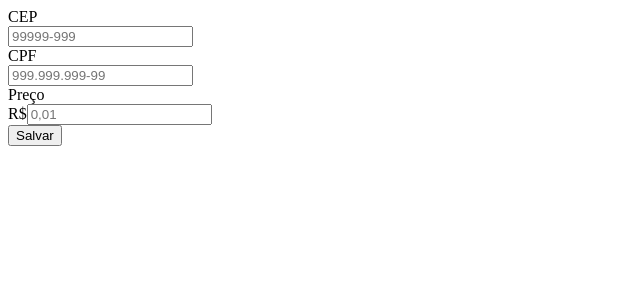
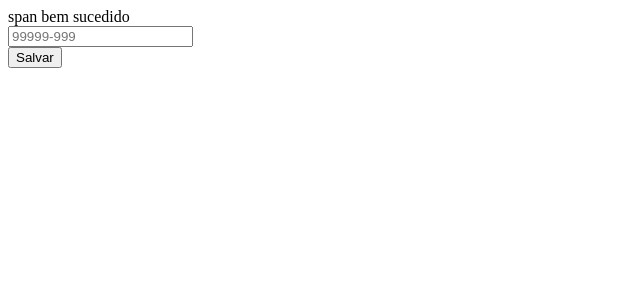
Before and after one commit to pedrobuzzJS/criador-de-web-services, a React (Create React App) app in the folder frontend/: page / in a window 1280 px wide. Shown: the top 300 px of the page, without its empty margins (0-640 px from the left). Built offline with nearby package versions, Linux system fonts and the light colour scheme.

Commit message:
adicionando novos tipos de input

```diff
--- a/frontend/package.json
+++ b/frontend/package.json
@@ -8,6 +8,7 @@
     "@testing-library/react": "^13.3.0",
     "@testing-library/user-event": "^13.5.0",
     "axios": "^0.27.2",
+    "moment": "^2.29.3",
     "react": "^18.2.0",
     "react-dom": "^18.2.0",
     "react-hook-form": "^7.33.1",
@@ -15,6 +16,7 @@
     "react-modal": "^3.15.1",
     "react-query": "^3.39.1",
     "react-scripts": "5.0.1",
+    "react-simple-snackbar": "^1.1.11",
     "styled-components": "^5.3.5",
     "typescript": "^4.7.4",
     "web-vitals": "^2.1.4",
@@ -48,6 +50,7 @@
   "devDependencies": {
     "@types/axios": "^0.14.0",
     "@types/jest": "^28.1.4",
+    "@types/moment": "^2.13.0",
     "@types/node": "^18.0.1",
     "@types/react": "^18.0.14",
     "@types/react-dom": "^18.0.5",
--- a/frontend/src/App.tsx
+++ b/frontend/src/App.tsx
@@ -22,29 +22,13 @@ const App: React.FC = () => {
 
   return (
     <div>
-      <span>CEP</span>
+      {/* <span>Senha</span> */}
       <Input
-        name="cep"
-        mask="cep"
+        spanText="span bem sucedido"
+        name="Teste"
+        type="text"
         onChange={handleChange}
         placeholder="99999-999"
-      />
-
-      <span>CPF</span>
-      <Input
-        name="cpf"
-        mask="cpf"
-        onChange={handleChange}
-        placeholder="999.999.999-99"
-      />
-
-      <span>Preço</span>
-      <Input
-        name="price"
-        mask="currency"
-        prefix="R$"
-        placeholder="0,01"
-        onChange={handleChange}
       />
 
       <button className="button" onClick={() => console.log(usuario)}>
--- a/frontend/src/components/Inputs/InputDefault/index.tsx
+++ b/frontend/src/components/Inputs/InputDefault/index.tsx
@@ -1,29 +1,36 @@
 import React, { InputHTMLAttributes, useCallback } from "react";
-import { currency, cep, cpf } from "../Masks/Masks";
+import { currency, cep, cpf, nullMask } from "../Masks/Masks";
 
 interface InputProps extends InputHTMLAttributes<HTMLInputElement> {
-    mask: "cpf" | "currency" | "cep";
+    type: "text" | "email" | "password" | "button" | "color" | "file";
+    mask?: "cpf" | "currency" | "cep";
     prefix?: string;
+    spanText?: string;
 }
 
-const Input: React.FC<InputProps> = ({ mask, prefix, ...props }) => {
+const Input: React.FC<InputProps> = ({ mask, prefix, spanText, ...props }) => {
     const handleKeyUp = useCallback(
         (e: React.FormEvent<HTMLInputElement>) => {
             if (mask === "cep") {
                 cep(e);
-              }
-              if (mask === "currency") {
+            }
+            if (mask === "currency") {
                 currency(e);
-              }
-              if (mask === "cpf") {
+            }
+            if (mask === "cpf") {
                 cpf(e);
-              }
+            }
+            if (!mask) {
+                nullMask(e);
+            }
         },
         [mask]
     );
 
     return (
         <div>
+            {spanText && <span>{spanText}</span>}
+            <br />
             {prefix && <span>{prefix}</span>}
             <input { ...props } onKeyUp={handleKeyUp} />
         </div>
--- a/frontend/src/components/Inputs/Masks/Masks.ts
+++ b/frontend/src/components/Inputs/Masks/Masks.ts
@@ -12,7 +12,6 @@ export function cep(e: React.FormEvent<HTMLInputElement>) {
   value = value.replace(/\D/g, "");
   value = value.replace(/(\d)(\d{2})$/, "$1,$2");
   value = value.replace(/(?=(\d{3})+(\D))\B/g, ".");
-
   e.currentTarget.value = value;
   return e;
 }
@@ -29,3 +28,7 @@ export function cep(e: React.FormEvent<HTMLInputElement>) {
   }
   return e;
 }
+
+export function nullMask(e: React.FormEvent<HTMLInputElement>) {
+  return e;
+}
```
Also changed, not shown: 1 other file (tests, documents, lock files or other folders). Lines whose indentation alone changed are shown as unchanged.
